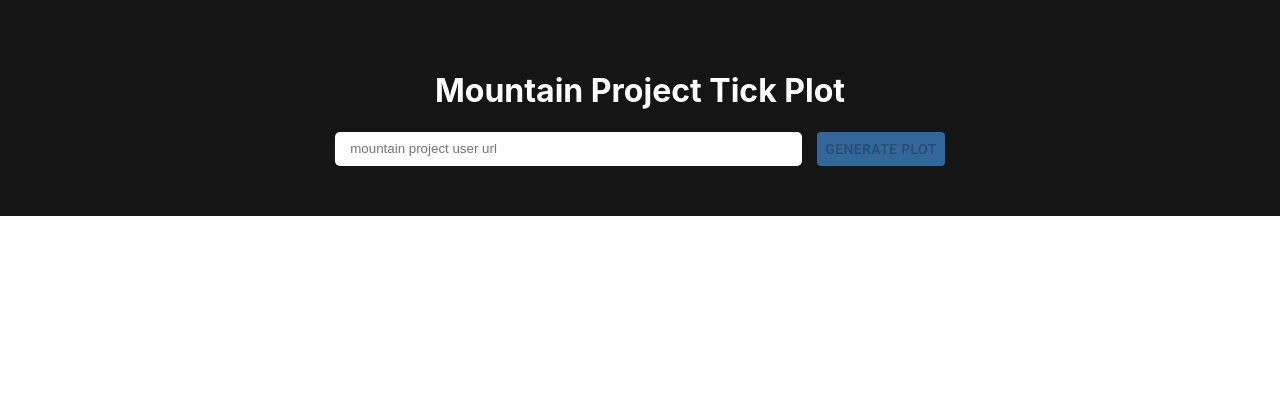
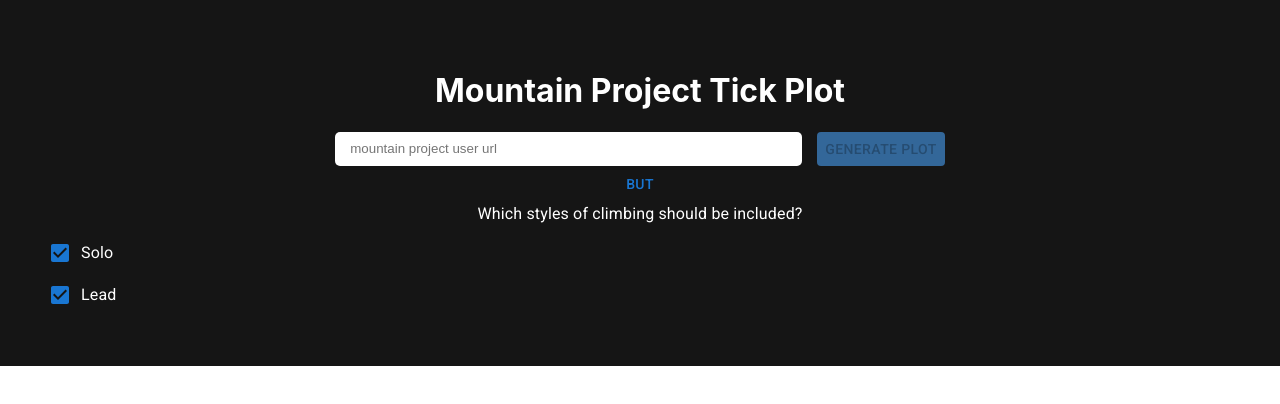
Before and after one commit to raymur/mp-plot-ui, a React (Create React App) app: page / in a window 1280 px wide. Shown: the top 404 px of the page. Built offline with nearby package versions, Linux system fonts and the light colour scheme; no server answers.

Commit message:
add form settings

```diff
--- a/src/App.js
+++ b/src/App.js
@@ -25,7 +25,7 @@
   const [errorMessage, setErrorMessage] = useState(null);
 
 
-  const  handleUrl = async (url) => {
+  const  handleUrl = async (url, config) => {
     setPlot(null);
     setLoading(true);
     setErrorMessage(null);
@@ -34,6 +34,7 @@
         'Accept': 'image/png',
         'Content-Type': 'application/json'
       }
+      console.log(config)
   axios.post(BACKEND_URL + '/plot/', {url}, {responseType: "arraybuffer"})
   .then(response => {
   console.log(response);
--- a/src/MpForm.js
+++ b/src/MpForm.js
@@ -1,14 +1,25 @@
 import './App.css';
 import { useState } from 'react';
 import { Button } from '@mui/material';
+import PlotSettings from './PlotSettings';
+
+// const DEFAULT_CONFIG = {
+//   styles: {}
+// }
 
 
 function MpForm({urlValue, loading}) {
     const [url, setUrl] = useState('');
+    const [config, setConfig] = useState({});
+
+    const updateConfig = (update) => {setConfig({...config, ...update});}
+
     async function search  (event) {
         event.preventDefault()
-        await urlValue(url);
+        await urlValue(url, config);
     }
+
+
     let buttonDisabled = loading || url === '';
   return (
     <div className="MpForm">
@@ -20,6 +31,7 @@
             onChange={(e)=>setUrl(e.target.value)}/>
         </label>
         <Button type="submit" disabled={buttonDisabled}>Generate plot</Button>
+        <PlotSettings updateConfig={updateConfig}  />
       </form>
     </div>
   );
--- /dev/null
+++ b/src/PlotSettings.js
@@ -0,0 +1,62 @@
+import './App.css';
+import { useState } from 'react';
+import { Button, FormGroup } from '@mui/material';
+import Checkbox from '@mui/material/Checkbox';
+import FormControlLabel from '@mui/material/FormControlLabel';
+import {Typography} from '@mui/material';
+import Switch from '@mui/material/Switch';
+import { useEffect } from 'react';
+
+const DEFAULT_CONFIG = {
+  styles: {solo: true, lead: true}
+}
+
+function PlotSettings({updateConfig}) {
+  const [styles, setStyles] = useState(DEFAULT_CONFIG.styles);
+
+  useEffect(() => updateConfig(DEFAULT_CONFIG), [] )
+
+  let onStylesChange = (e) => {
+    const newStyles = {...styles, [e.target.name]: e.target.checked}
+    setStyles(newStyles);
+    updateConfig({styles: newStyles});
+  };
+
+
+
+
+  return (
+    <div className="PlotSettings">
+      <Button onClick={e => console.log(styles)} >but </Button>
+
+
+
+      <FormGroup label="Styles" onChange={onStylesChange} >
+      <Typography variant="body1" gutterBottom>
+        Which styles of climbing should be included?
+      </Typography>
+        <FormControlLabel control={<Checkbox name="solo" checked={styles.solo}/>} label="Solo"  />
+        {/* <Checkbox label="TR" />
+        <Checkbox label="Follow" /> */}
+        <FormControlLabel control={<Checkbox name="lead" checked={styles.lead}/>} label="Lead"  />
+      </FormGroup >
+
+
+
+
+      {/* <Typography variant="body1" gutterBottom>
+        Which route types should be included?
+      </Typography>
+      <Checkbox label="Trad" defaultChecked />
+      <Checkbox label="Sport" defaultChecked />
+
+
+      <Typography variant="body1" gutterBottom>
+        Display multipitch climbs as larger dots?
+      </Typography>
+      <Switch  defaultChecked /> */}
+    </div>
+  );
+}
+
+export default PlotSettings;
```
